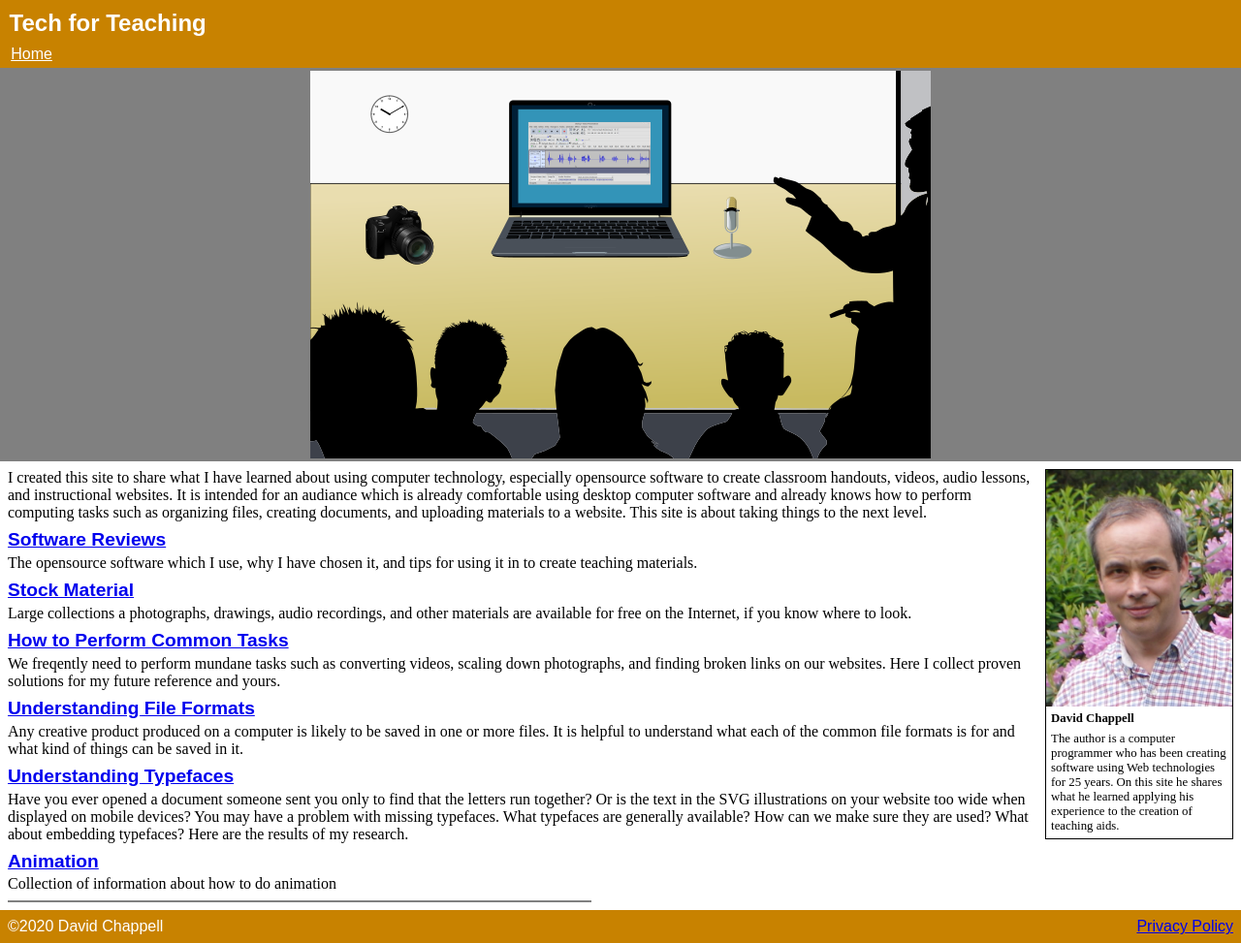
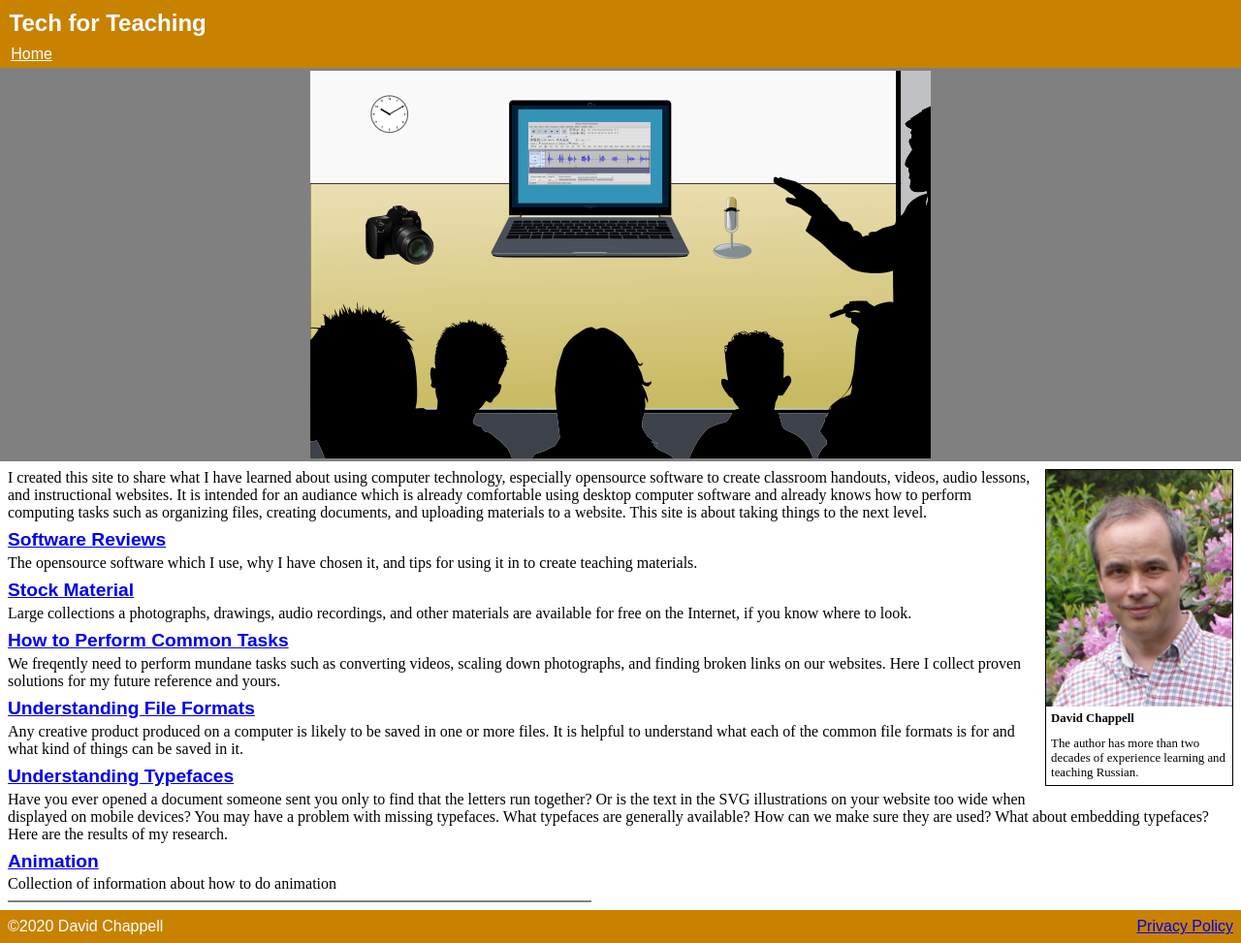
Before and after one commit to david672orford/tech-for-teaching, a Jekyll site: the page built from index.md, in a window 1280 px wide. Shown: the whole page at 97% size. Built offline with Jekyll 4.4.1, drawn with Linux system fonts in a browser that asks for light colours; our own code applies the rules of GitHub Pages for plain Markdown files.

Commit message:
updated style

```diff
--- a/_layouts/default.html
+++ b/_layouts/default.html
@@ -30,12 +30,9 @@
 
 <div class="author_box">
   <img src="/assets/images/author.jpg">
-  <div>
     <div class="author_byline">David Chappell</div>
     <div class="author_blurb">
-      The author is a computer programmer who has been creating software
-      using Web technologies for 25 years. On this site he shares what he
-  	learned applying his experience to the creation of teaching aids.
+      The author has more than two decades of experience learning and teaching Russian.
     </div>
   </div>
 </div>
--- a/assets/css/style.css
+++ b/assets/css/style.css
@@ -15,7 +15,7 @@
 H1, DIV.breadcrumbs, FOOTER {
 	font-family: sans-serif;
 	color: white;
-	background-color: #c88200;
+	background-color: #c88200;		/* different on different sites */
 	}
 HEADER {
 	background-color: #808080;
```
